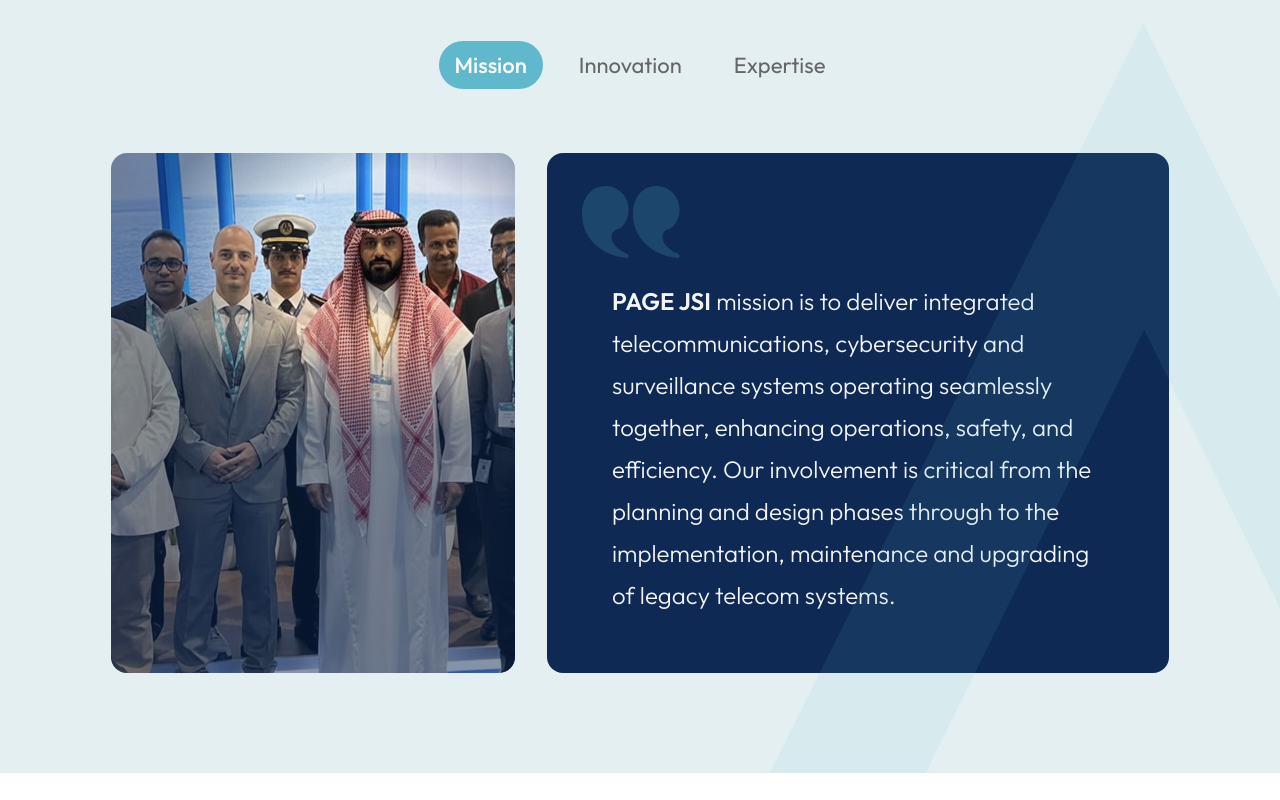
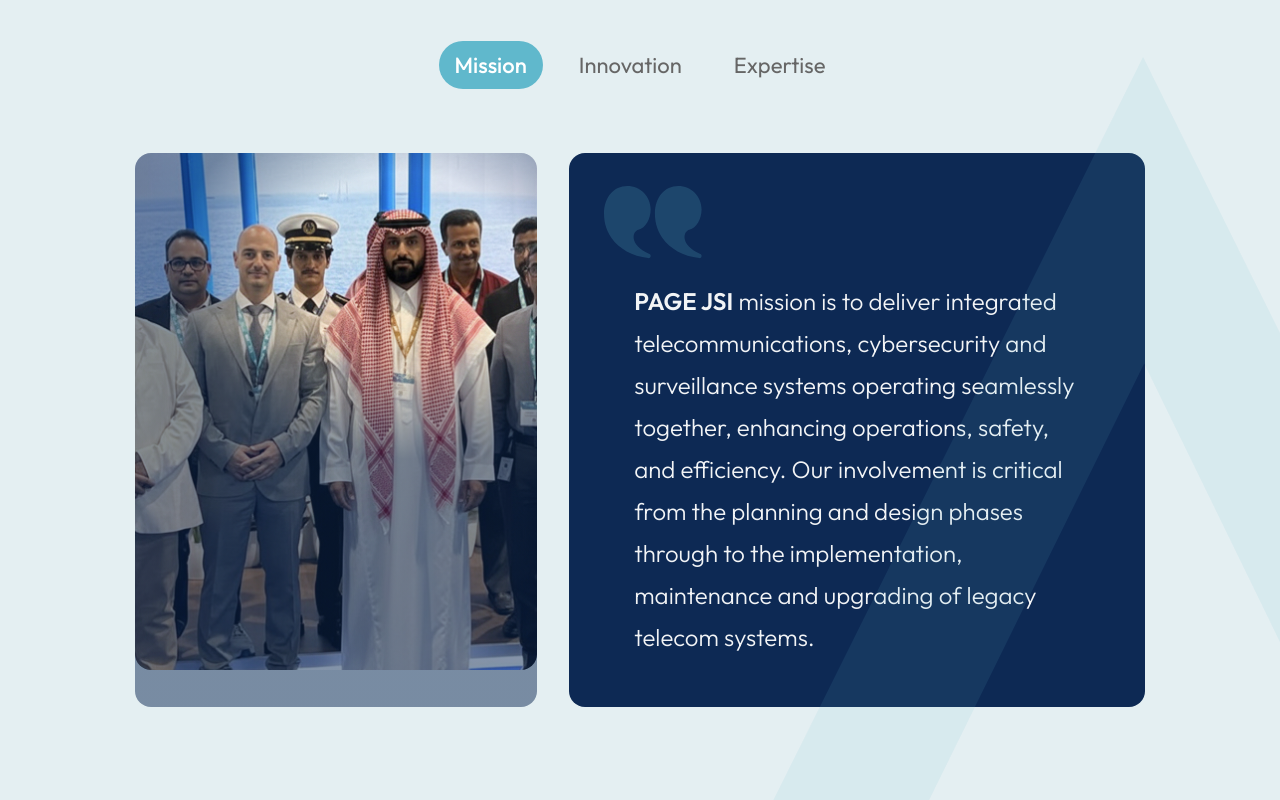
Before and after one commit to mohitgondaliya98/page-jsi, a plain HTML site: page home.html in a window 1280 px wide. Shown: the part 4080-4880 px from the top of the page. Drawn offline with Linux system fonts and the light colour scheme.

Commit message:
comments

```diff
--- a/home.html
+++ b/home.html
@@ -133,6 +133,7 @@
       </section>
       <!-- Where we operate End -->
 
+      <!-- Services Start -->
       <div class="section light-bg">
         <h5 class="subtitle">Services</h5>
         <h2 class="title">We offer HCIS compliant solutions </h2>
@@ -180,7 +181,9 @@
           </div>
         </div>
       </div>
+      <!-- Services End -->
 
+      <!-- Why Choose Us Start -->
       <div class="section">
         <h5 class="subtitle">Why Choose Us</h5>
         <h2 class="title">Check out offerings we offer to our customers </h2>
@@ -227,7 +230,9 @@
           </div>
         </div>
       </div>
+      <!-- Why Choose Us End -->
 
+      <!-- Mission Start -->
       <div class="section light-bg">
         <img src="images/mark-light.svg" alt="Mark" class="mark-img">
         <div class="tab-btns">
@@ -238,31 +243,50 @@
           <button type="button" class="btn size-lg btn-rounded  btn-text tab-btn"
             data-target="expertise">Expertise</button>
         </div>
-        <div class="details-row">
+        <!-- <div class="details-row"> -->
+        <div class="container-xl">
+          <div class="row justify-content-center">
+            <div class="col-xl-10">
+              <div class="row justify-content-between g-32p  details-row">
+                <div class="col-lg-5">
                   <div class="gradiant-layer">
-            <img src="images/mission.jpg" alt="people-image" class="mission-img">
+                    <img src="images/mission.jpg" alt="people-image" class="mission-img img-fluid">
                   </div>
+                </div>
+                <div class="col-lg-7">
                   <div class="text-wrapper">
                     <img src="images/quote-light.svg" alt=" Quote" class="quote">
                     <div class="text">
-              <p class="details " id="mission"><span class="highlight">PAGE JSI</span> mission is to deliver integrated
-                telecommunications, cybersecurity and surveillance systems operating seamlessly together, enhancing
-                operations, safety, and efficiency. Our involvement is critical from the planning and design phases
+                      <p class="details " id="mission"><span class="highlight">PAGE JSI</span> mission is to deliver
+                        integrated
+                        telecommunications, cybersecurity and surveillance systems operating seamlessly together,
+                        enhancing
+                        operations, safety, and efficiency. Our involvement is critical from the planning and design
+                        phases
                         through to the implementation, maintenance and upgrading of legacy telecom systems.</p>
                         <p class="details " id="innovation">
-                Our innovation focuses on designing cutting-edge solutions tailored to modern communication, ensuring
+                          Our innovation focuses on designing cutting-edge solutions tailored to modern communication,
+                          ensuring
                           flexibility and scalability.
                         </p>
 
                         <p class="details " id="expertise">
-                Our expertise lies in decades of engineering excellence, ensuring reliable, secure, and optimized
+                          Our expertise lies in decades of engineering excellence, ensuring reliable, secure, and
+                          optimized
                           systems for clients globally.
                       </p>
                     </div>
                   </div>
                 </div>
               </div>
+            </div>
+          </div>
+        </div>
+          <!-- </div> -->
+      </div>
+      <!-- Mission End -->
 
+      <!-- Group of Companies Start -->
       <div class="section">
         <div class="container-xl">
           <div class="company-div">
@@ -280,6 +304,7 @@
           </div>
         </div>
       </div>
+      <!-- Group of Companies End -->
     </main>
     <!-- End Main Content -->
   </div>
--- a/styles/scss/style.scss
+++ b/styles/scss/style.scss
@@ -192,6 +192,8 @@
   }
 }
 
+/* Grid gutters
+--------------------------------------------------------------------------------------------------------*/
 .g-32p {
   @include custom-gutter(32);
 
@@ -496,6 +498,8 @@
   }
 }
 
+/* Section
+--------------------------------------------------------------------------------------------------------*/
 .section {
   padding: ptr(60) 0 ptr(100);
   @include flexbox(center, center, column);
@@ -553,6 +557,7 @@
     }
   }
 
+  /* Service style */
   .info-div {
     max-width: ptr(294);
     @include flexbox(center, center, column);
@@ -601,6 +606,7 @@
     }
   }
 
+  /* Offers style */
   .offers-img-div {
     @include flexbox(center, center);
     border-radius: 16px;
@@ -882,6 +888,8 @@
   }
 }
 
+/* Hide/Show
+--------------------------------------------------------------------------------------------------------*/
 .hide {
   display: none;
 }
@@ -890,6 +898,8 @@
   display: block;
 }
 
+/* Mark
+--------------------------------------------------------------------------------------------------------*/
 .mark-img {
   position: absolute;
   pointer-events: none;
@@ -897,23 +907,17 @@
   right: 0;
 }
 
+/* Mission Section style
+--------------------------------------------------------------------------------------------------------*/
 .details-row {
-  @include flexbox(null, space-between);
-  gap: ptr(32);
-  max-width: ptr(1058);
-
-  @include media (lg) {
-    flex-direction: column;
-  }
 
   .gradiant-layer {
     position: relative;
-    display: inline-block;
+    display: block;
     border-radius: 16px;
-
+    min-height: 100%;
     @include media (lg) {
       max-width: 400px;
-      max-height: auto;
       margin: 0 auto;
 
     }
@@ -933,11 +937,9 @@
       border-radius: 16px;
       object-fit: cover;
       display: block;
+      width: 100%;
 
       @include media (lg) {
-        max-width: 100%;
-        width: 100%;
-        height: auto;
       }
     }
   }
@@ -946,7 +948,7 @@
     border-radius: ptr(16);
     background-color: var(--primary2);
     padding: ptr(33) ptr(35);
-
+    min-height: 100%;
     @include media (lg) {
       padding: ptr(30);
     }
@@ -993,6 +995,8 @@
   }
 }
 
+/* Group of Companies style
+--------------------------------------------------------------------------------------------------------*/
 .company-div {
   @include flexbox(center, space-between);
   gap: ptr(30);
```
Also changed, not shown: styles/css/style.css, 1 other file. Lines whose indentation alone changed are shown as unchanged.
